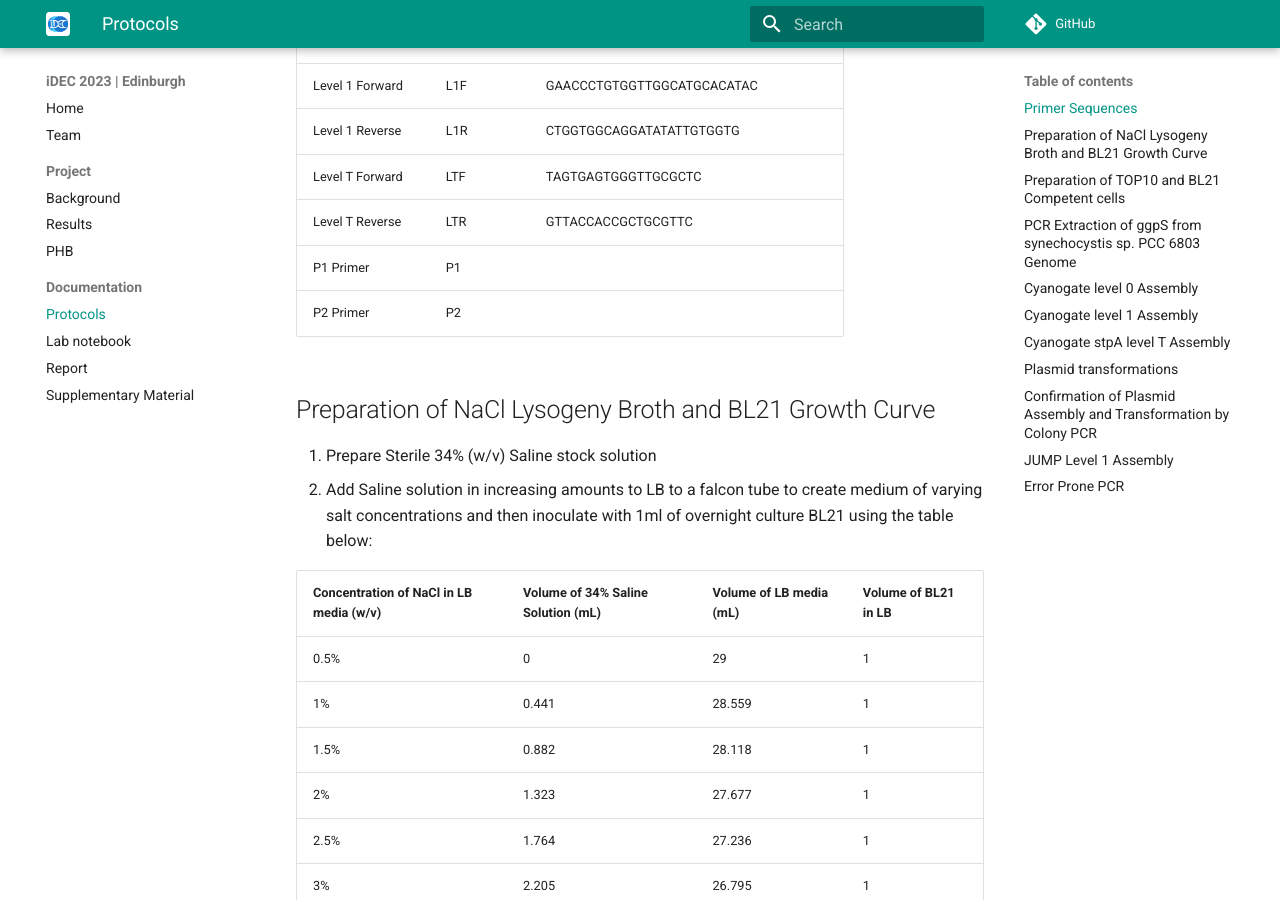
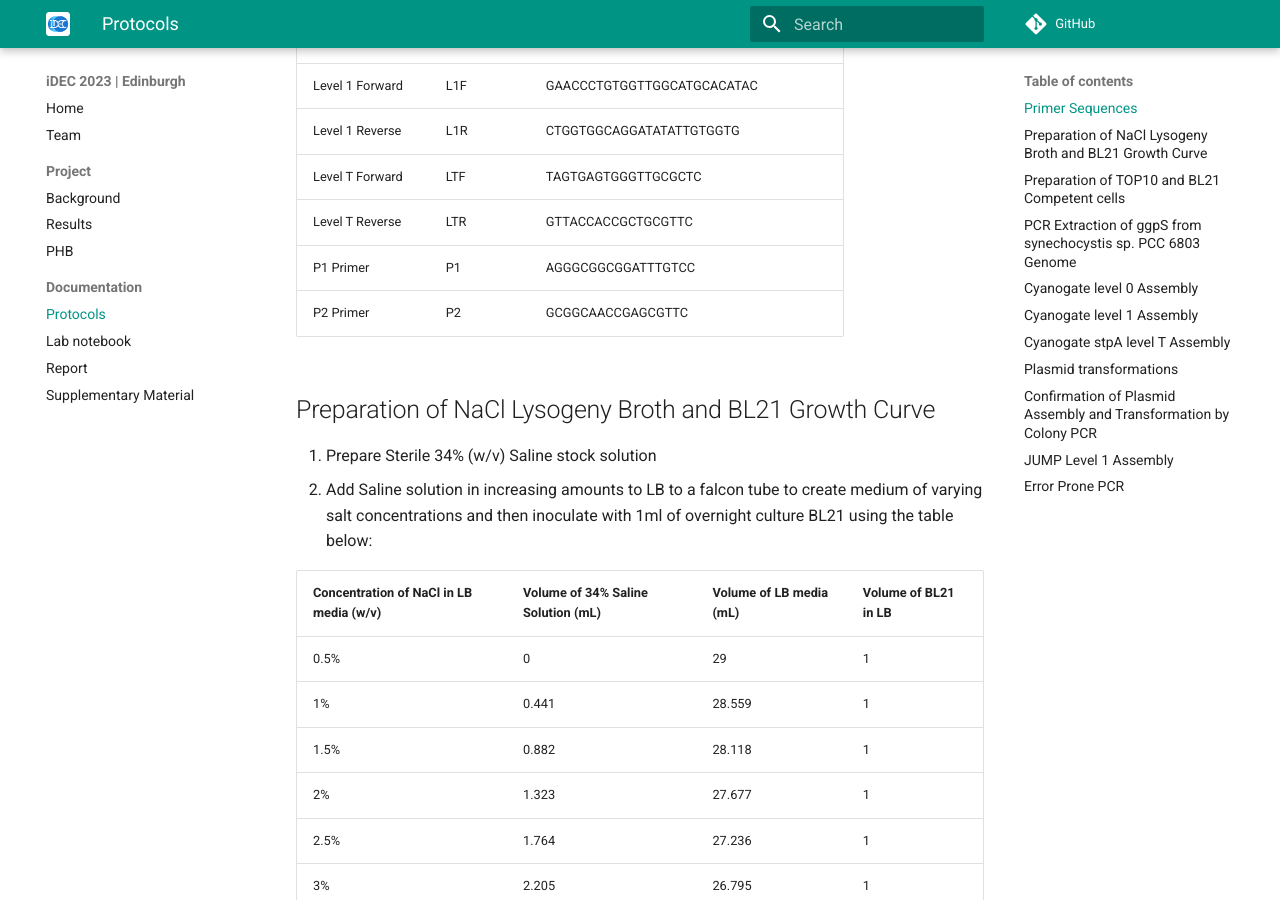
Before and after one commit to idec-teams/2023_Edinburgh, an MkDocs documentation site: the page built from docs/documentation/protocols.md, in a window 1280 px wide and 900 px high, scrolled down 395 px. Built offline with MkDocs 1.6.1 and Material for MkDocs 9.7.7, drawn with Linux system fonts in a browser that asks for light colours; comment, search, counter and statistics services are not loaded.

Commit message:
docs: Mccormick's last minute update

```diff
--- a/docs/documentation/protocols.md
+++ b/docs/documentation/protocols.md
@@ -12,8 +12,8 @@
 | Level 1 Reverse     | L1R| CTGGTGGCAGGATATATTGTGGTG                         |
 | Level T Forward     | LTF| TAGTGAGTGGGTTGCGCTC                             |
 | Level T Reverse     | LTR| GTTACCACCGCTGCGTTC                             |
-| P1 Primer           | P1|                                                  |
-| P2 Primer           | P2|                                                  |
+| P1 Primer           | P1|  AGGGCGGCGGATTTGTCC                           |
+| P2 Primer           | P2|  GCGGCAACCGAGCGTTC                              |
 
 ## Preparation of NaCl Lysogeny Broth and BL21 Growth Curve
 
```
